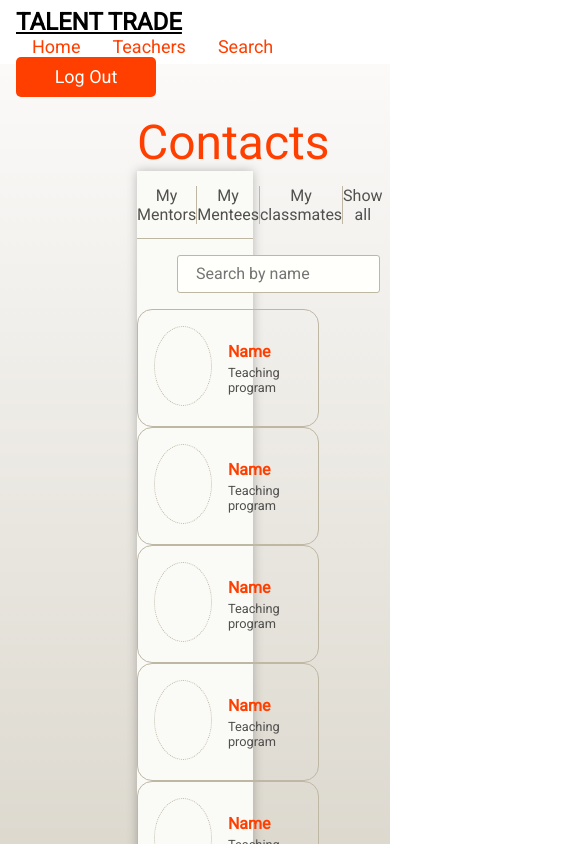
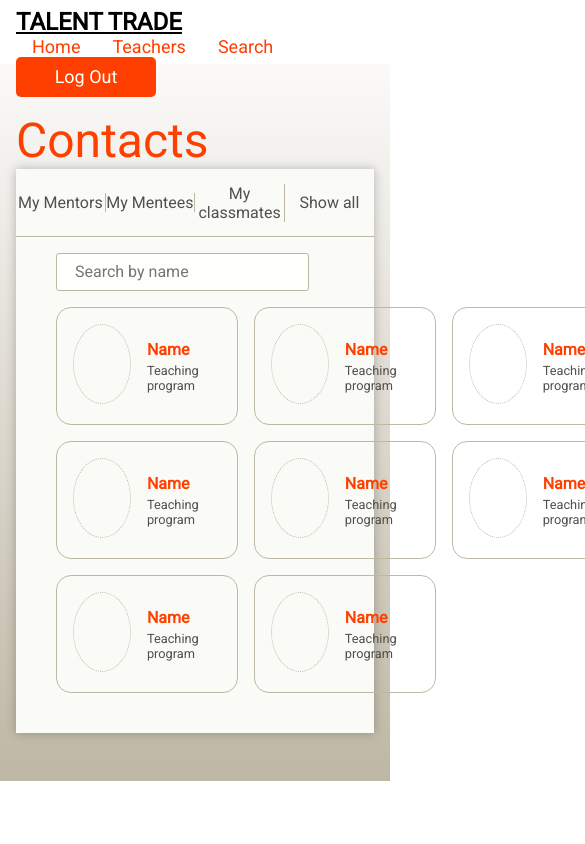
Before and after one commit to chingu-voyages/v8-geckos-team-05, a React (Create React App) app in the folder skill-trade-client/: page /contacts in a window 390 px wide. Shown: the top 844 px of the page, 585 px wide, since content can reach past the window. Built offline with nearby package versions, Linux system fonts and the light colour scheme.

Commit message:
added responsiveness to mobile

```diff
--- a/skill-trade-client/src/index.css
+++ b/skill-trade-client/src/index.css
@@ -230,11 +230,6 @@
     grid-template-columns: repeat(4, 1fr);
     grid-gap: 1rem; }
 
-@media only screen and (max-width: 768px) {
-  .contentBox--contacts__resultsGrid {
-    margin: 0;
-    display: block; } }
-
 .mainContainerCard {
   display: inline-flex;
   justify-content: start;
@@ -277,6 +272,10 @@
     font-weight: normal;
     font-size: 48px;
     line-height: normal; }
+
+@media only screen and (max-width: 768px) {
+  .mainContainer {
+    padding: 3rem 1rem; } }
 
 body {
   font-family: Roboto; }
--- a/skill-trade-client/src/sass/components/_mainContainer.scss
+++ b/skill-trade-client/src/sass/components/_mainContainer.scss
@@ -12,3 +12,9 @@
     line-height: normal;
   }
 }
+
+@media only screen and (max-width: 768px) {
+  .mainContainer {
+    padding: 3rem 1rem;
+  }
+}
```
